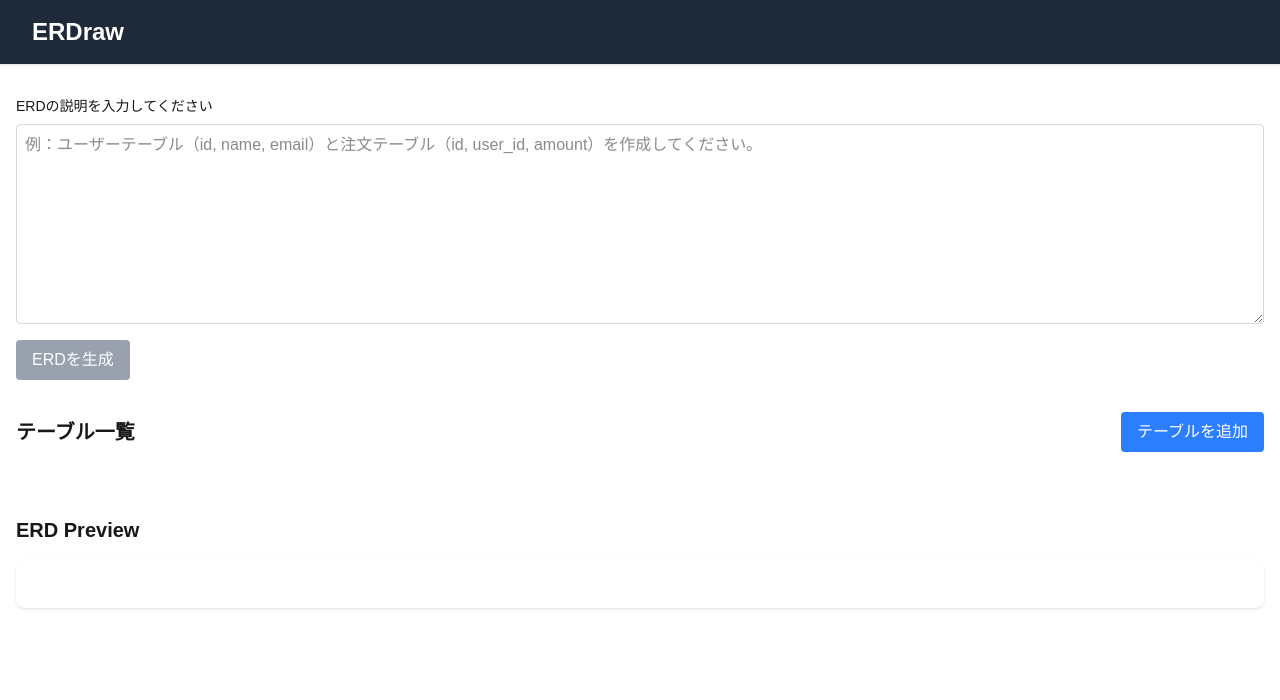
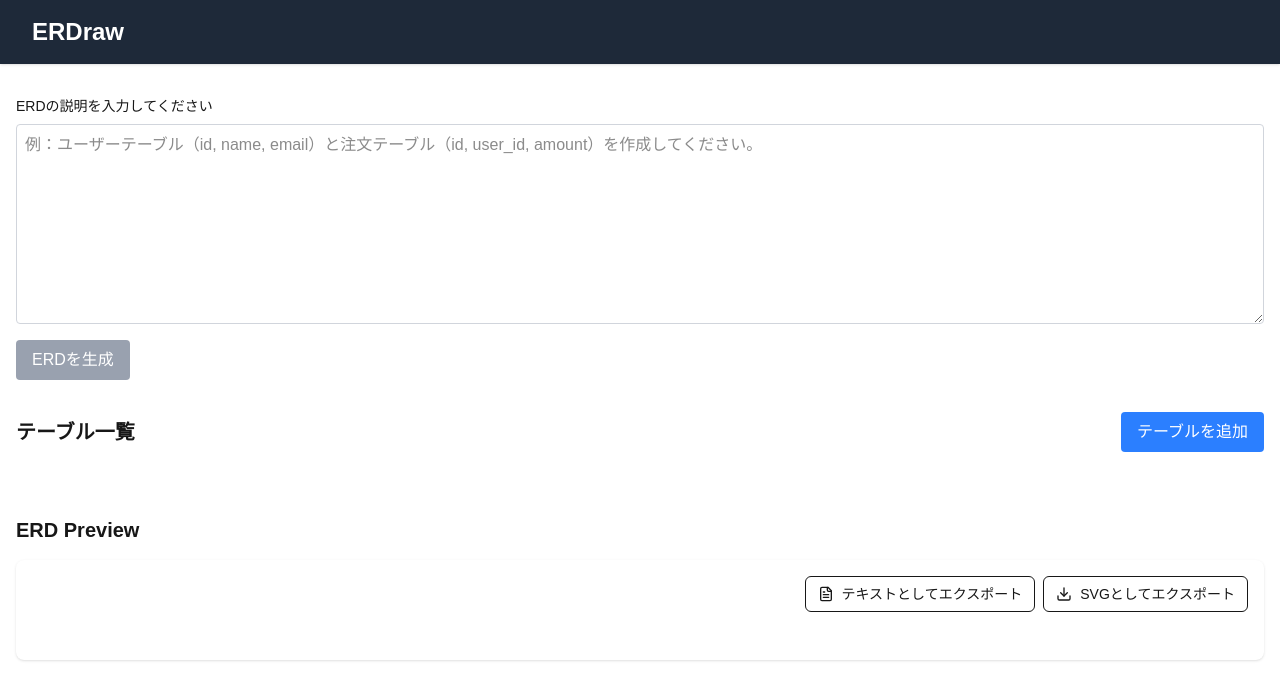
Before and after one commit to sivertigo/scope-forges, a Next.js app: page / in a window 1280 px wide. Shown: the top 700 px of the page. Built offline with nearby package versions, Linux system fonts and the light colour scheme.

Commit message:
import機能、export機能

```diff
--- a/package.json
+++ b/package.json
@@ -10,13 +10,16 @@
   },
   "dependencies": {
     "@mermaid-js/mermaid-cli": "^11.4.2",
+    "clsx": "^2.1.1",
+    "lucide-react": "^0.503.0",
     "marked": "^15.0.11",
     "mermaid": "^11.6.0",
     "next": "15.3.1",
     "openai": "^4.96.0",
     "react": "^19.0.0",
     "react-dom": "^19.0.0",
-    "react-markdown": "^10.1.0"
+    "react-markdown": "^10.1.0",
+    "tailwind-merge": "^3.2.0"
   },
   "devDependencies": {
     "@eslint/eslintrc": "^3",
--- a/src/components/ERDPreview.tsx
+++ b/src/components/ERDPreview.tsx
@@ -2,7 +2,9 @@
 
 import { TableData } from "@/data/definition";
 import mermaid from "mermaid";
-import { useEffect, useRef } from "react";
+import { useEffect, useRef, useState } from "react";
+import { Button } from "./ui/button";
+import { Download, FileText } from "lucide-react";
 
 interface ERDPreviewProps {
   tables: TableData[];
@@ -46,6 +48,7 @@ const convertERDToMermaid = (tables: TableData[]) => {
 
 export default function ERDPreview({ tables }: ERDPreviewProps) {
   const mermaidRef = useRef<HTMLDivElement>(null);
+  const [svgContent, setSvgContent] = useState<string>("");
 
   useEffect(() => {
     if (mermaidRef.current) {
@@ -58,13 +61,61 @@ export default function ERDPreview({ tables }: ERDPreviewProps) {
       mermaid.render("mermaid-diagram", mermaidCode).then(({ svg }) => {
         if (mermaidRef.current) {
           mermaidRef.current.innerHTML = svg;
+          setSvgContent(svg);
         }
       });
     }
   }, [tables]);
 
+  const handleExportSVG = () => {
+    if (!svgContent) return;
+
+    const blob = new Blob([svgContent], { type: "image/svg+xml" });
+    const url = URL.createObjectURL(blob);
+    const link = document.createElement("a");
+    link.href = url;
+    link.download = "erd-diagram.svg";
+    document.body.appendChild(link);
+    link.click();
+    document.body.removeChild(link);
+    URL.revokeObjectURL(url);
+  };
+
+  const handleExportText = () => {
+    const mermaidCode = convertERDToMermaid(tables);
+    const blob = new Blob([mermaidCode], { type: "text/plain" });
+    const url = URL.createObjectURL(blob);
+    const link = document.createElement("a");
+    link.href = url;
+    link.download = "erd-diagram.mmd";
+    document.body.appendChild(link);
+    link.click();
+    document.body.removeChild(link);
+    URL.revokeObjectURL(url);
+  };
+
   return (
     <div className="bg-white p-4 rounded-lg shadow bg-gray-800">
+      <div className="flex justify-end gap-2 mb-4">
+        <Button
+          onClick={handleExportText}
+          variant="outline"
+          size="sm"
+          className="flex items-center gap-2"
+        >
+          <FileText className="w-4 h-4" />
+          テキストとしてエクスポート
+        </Button>
+        <Button
+          onClick={handleExportSVG}
+          variant="outline"
+          size="sm"
+          className="flex items-center gap-2"
+        >
+          <Download className="w-4 h-4" />
+          SVGとしてエクスポート
+        </Button>
+      </div>
       <div ref={mermaidRef} className="mermaid"></div>
     </div>
   );
--- a/src/components/GUIEditor.tsx
+++ b/src/components/GUIEditor.tsx
@@ -32,14 +32,16 @@ export default function GUIEditor() {
         </button>
       </div>
 
-      <div className="grid grid-cols-1 md:grid-cols-2 lg:grid-cols-3 gap-4">
+      <div className="flex flex-wrap gap-4">
         {tables.map((table) => (
+          <div key={table.id} className="max-w-[500px] w-full">
             <Table
-            key={table.id}
               table={table}
               onUpdate={(updatedTable) => {
                 setTables(
-                tables.map((t) => (t.id === updatedTable.id ? updatedTable : t))
+                  tables.map((t) =>
+                    t.id === updatedTable.id ? updatedTable : t
+                  )
                 );
               }}
               onDelete={() => {
@@ -47,6 +49,7 @@ export default function GUIEditor() {
               }}
               allTables={tables}
             />
+          </div>
         ))}
       </div>
 
--- a/src/components/Table.tsx
+++ b/src/components/Table.tsx
@@ -47,7 +47,7 @@ export default function Table({
   };
 
   return (
-    <div className="bg-gray-800 rounded-lg shadow p-4">
+    <div className="bg-gray-800 rounded-lg shadow p-4 max-w-[500px]">
       <div className="flex items-center justify-between mb-4">
         {isTitleEditing ? (
           <div className="flex items-center space-x-2">
--- /dev/null
+++ b/src/components/ui/button.tsx
@@ -0,0 +1,36 @@
+import { ButtonHTMLAttributes, forwardRef } from "react";
+import { cn } from "@/lib/utils";
+
+export interface ButtonProps extends ButtonHTMLAttributes<HTMLButtonElement> {
+  variant?: "default" | "outline" | "ghost";
+  size?: "sm" | "md" | "lg";
+}
+
+const Button = forwardRef<HTMLButtonElement, ButtonProps>(
+  ({ className, variant = "default", size = "md", ...props }, ref) => {
+    return (
+      <button
+        className={cn(
+          "inline-flex items-center justify-center rounded-md font-medium transition-colors focus-visible:outline-none focus-visible:ring-2 focus-visible:ring-offset-2 disabled:pointer-events-none disabled:opacity-50",
+          {
+            "bg-primary text-primary-foreground hover:bg-primary/90":
+              variant === "default",
+            "border border-input bg-background hover:bg-accent hover:text-accent-foreground":
+              variant === "outline",
+            "hover:bg-accent hover:text-accent-foreground": variant === "ghost",
+            "h-9 px-3 text-sm": size === "sm",
+            "h-10 px-4 py-2": size === "md",
+            "h-11 px-8 text-lg": size === "lg",
+          },
+          className
+        )}
+        ref={ref}
+        {...props}
+      />
+    );
+  }
+);
+
+Button.displayName = "Button";
+
+export { Button };
--- /dev/null
+++ b/src/lib/utils.ts
@@ -0,0 +1,6 @@
+import { type ClassValue, clsx } from "clsx";
+import { twMerge } from "tailwind-merge";
+
+export function cn(...inputs: ClassValue[]) {
+  return twMerge(clsx(inputs));
+}
```
Also changed, not shown: 1 other file (tests, documents, lock files or other folders). Lines whose indentation alone changed are shown as unchanged.
